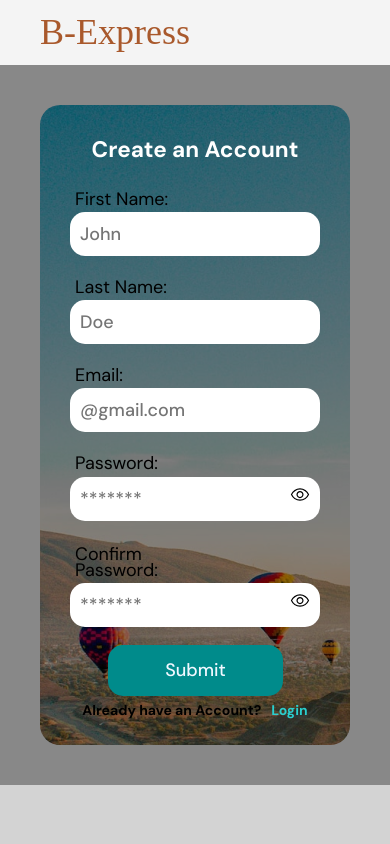
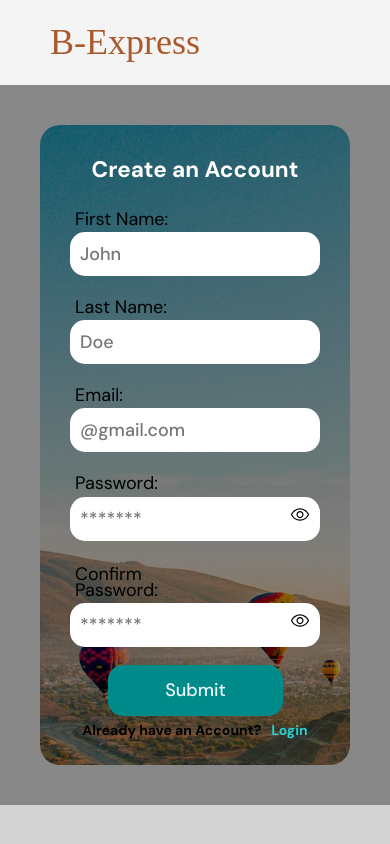
Before and after one commit to webmaster2000/defence-project, a plain HTML site: page signup.html in a window 390 px wide. Drawn offline with Linux system fonts and the light colour scheme.

Commit message:
2ndupdate

```diff
--- a/signup.html
+++ b/signup.html
@@ -10,7 +10,7 @@
 <body>
 
     <header>
-        <h1>B-Express</h1>
+        <h1> <a href="index.html">B-Express</a></h1>
         <!-- <ul>
             <li><a href="home.html">Home</a></li>
             <li><a href="services.html">Services</a></li>
--- a/styles/login.css
+++ b/styles/login.css
@@ -31,6 +31,10 @@ header h1{
     line-height: 70.19%;
     color: #A9592C;
     margin-left: 20px;
+}
+h1 a{
+    text-decoration: none;
+    color: #A9592C;
 }
 header ul{
     display: flex;
@@ -179,9 +183,20 @@ button:hover{
         background: #F4F4F4;
         padding: 30px;
 
-
     }
-
+    header h1{
+        font-family: 'cormorant';
+        font-style: normal;
+        font-weight: 500;
+        font-size: 36px;
+        line-height: 70.19%;
+        color: #A9592C;
+        margin-left: 20px;
+    }
+    h1 a{
+        text-decoration: none;
+        color: #A9592C;
+    }
 
     form{
         width: 80%;
--- a/styles/signup.css
+++ b/styles/signup.css
@@ -28,6 +28,10 @@ header h1{
     line-height: 70.19%;
     color: #A9592C;
     margin-left: 20px;
+}
+h1 a{
+    text-decoration: none;
+    color: #A9592C;
 }
 header ul{
     display: flex;
@@ -203,9 +207,22 @@ form input{
         justify-content: space-between;
         align-items: center;
         background: #F4F4F4;
-        padding: 20px;
+        padding: 30px;
 
+    }
 
+    header h1{
+        font-family: 'cormorant';
+        font-style: normal;
+        font-weight: 500;
+        font-size: 36px;
+        line-height: 70.19%;
+        color: #A9592C;
+        margin-left: 20px;
+    }
+    h1 a{
+        text-decoration: none;
+        color: #A9592C;
     }
     .create-acc{
         color: #FFFFFF;
```
Also changed, not shown: login.html (+1 -1 lines).
